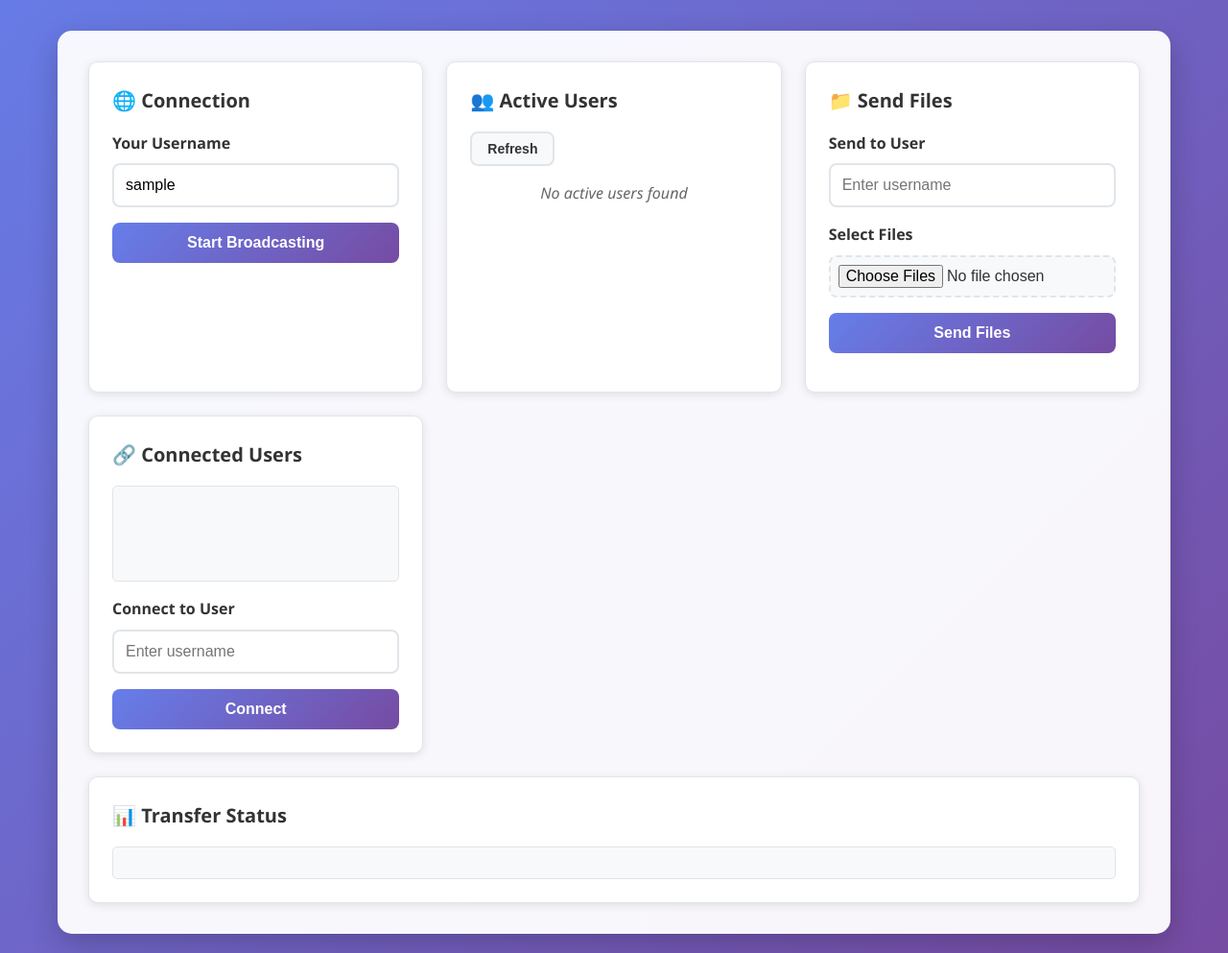
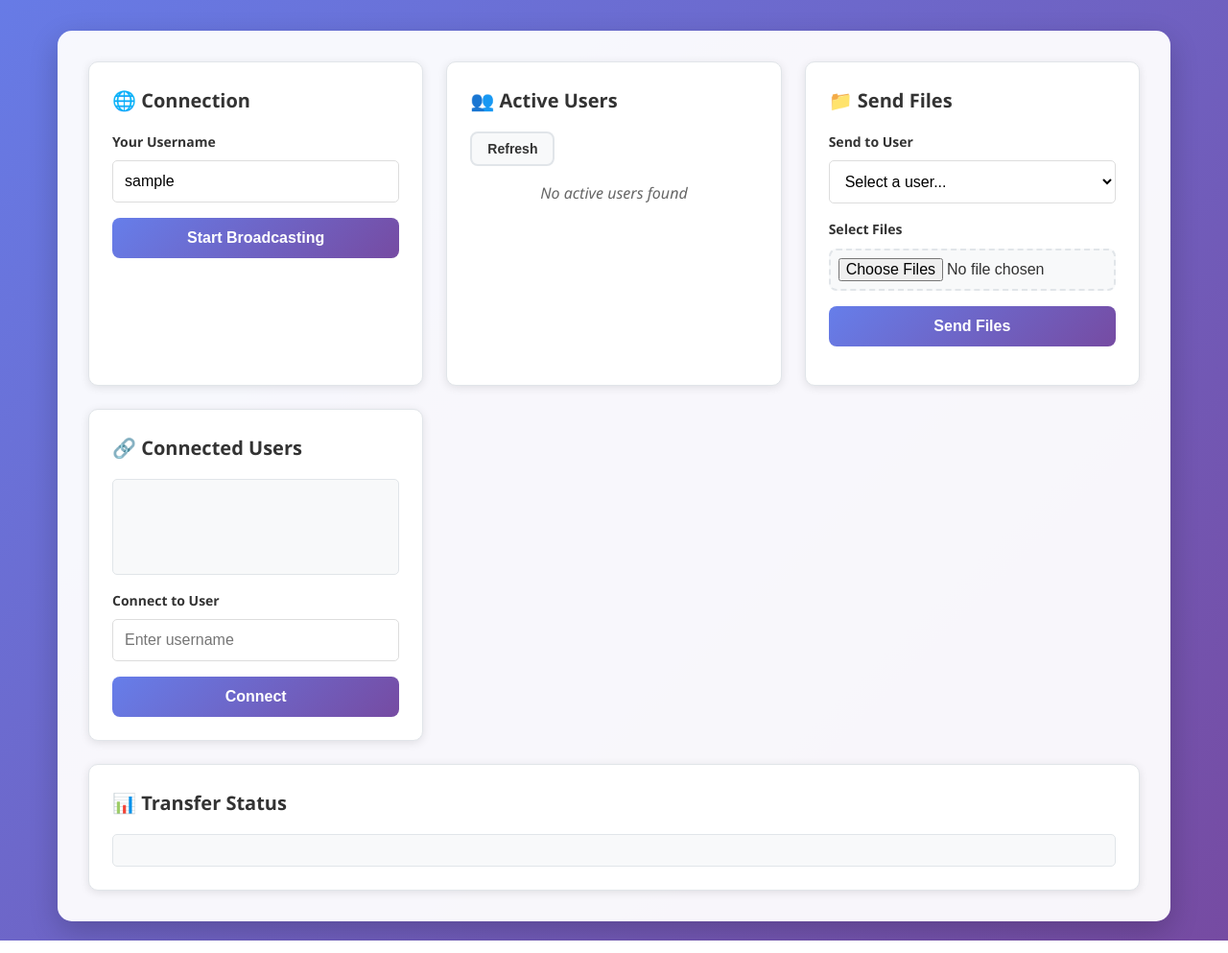
Before and after one commit to theguyjibby/bridgeX, a Flask app: page /dashboard in a window 1280 px wide. Shown: the part 137-1130 px from the top of the page at 96% size. Run offline with Flask 3, Linux system fonts and the light colour scheme; the visitor is signed in with stand-in values (Sample User, id 1); data that the repository does not hold is empty.

Commit message:
Assistant checkpoint: Replace manual username input with dropdown selection
Assistant generated file changes:
- templates/dashboard.html: Replace manual username input with dropdown selection from active users, Update JavaScript to populate dropdown and use selected user, Update sendFiles function to use dropdown selection
- static/css/style.css: Add styling for select dropdown

---

User prompt:

the username is not manually entered to share files instead picked from active users

Replit-Commit-Author: Assistant
Replit-Commit-Session-Id: f159285a-8676-4ac7-92ce-872652cd9599

```diff
--- a/static/css/style.css
+++ b/static/css/style.css
@@ -1,4 +1,3 @@
-
 /* Reset and Base Styles */
 * {
     margin: 0;
@@ -165,25 +164,30 @@ body {
 .form-group label {
     font-weight: 600;
     color: #333;
+    font-size: 0.875rem;
 }
 
-.form-group input {
+.form-group input,
+.form-group select,
+.form-select {
     padding: 0.75rem;
-    border: 2px solid #e1e5e9;
-    border-radius: 8px;
+    border: 1px solid #ddd;
+    border-radius: 5px;
     font-size: 1rem;
-    transition: border-color 0.3s ease;
+    transition: border-color 0.3s;
+    background-color: white;
 }
 
-.form-group input:focus {
+.form-group input:focus,
+.form-group select:focus,
+.form-select:focus {
     outline: none;
     border-color: #667eea;
     box-shadow: 0 0 0 3px rgba(102, 126, 234, 0.1);
 }
 
-.form-group small {
-    color: #666;
-    font-size: 0.875rem;
+.form-select {
+    cursor: pointer;
 }
 
 /* Buttons */
--- a/templates/dashboard.html
+++ b/templates/dashboard.html
@@ -49,8 +49,10 @@
                     <h3>📁 Send Files</h3>
                     <div class="file-sharing">
                         <div class="form-group">
-                            <label for="targetUser">Send to User</label>
-                            <input type="text" id="targetUser" placeholder="Enter username">
+                            <label for="targetUserSelect">Send to User</label>
+                            <select id="targetUserSelect" class="form-select">
+                                <option value="">Select a user...</option>
+                            </select>
                         </div>
                         <div class="form-group">
                             <label for="fileInput">Select Files</label>
@@ -131,11 +133,17 @@
                 const data = await response.json();
 
                 const usersList = document.getElementById('activeUsersList');
+                const targetUserSelect = document.getElementById('targetUserSelect');
+
                 usersList.innerHTML = '';
+
+                // Clear and repopulate dropdown
+                targetUserSelect.innerHTML = '<option value="">Select a user...</option>';
 
                 if (data.active_users && data.active_users.length > 0) {
                     data.active_users.forEach(user => {
                         if (user !== currentUsername) {
+                            // Add to active users display
                             const userCard = document.createElement('div');
                             userCard.className = 'user-card';
                             userCard.innerHTML = `
@@ -143,6 +151,12 @@
                                 <button class="btn btn-small btn-primary" onclick="connectToUser('${user}')">Connect</button>
                             `;
                             usersList.appendChild(userCard);
+
+                            // Add to dropdown for file sending
+                            const option = document.createElement('option');
+                            option.value = user;
+                            option.textContent = user;
+                            targetUserSelect.appendChild(option);
                         }
                     });
                 } else {
@@ -187,11 +201,12 @@
         }
 
         async function sendFiles() {
-            const targetUser = document.getElementById('targetUser').value;
+            const targetUserSelect = document.getElementById('targetUserSelect');
+            const targetUser = targetUserSelect.value;
             const fileInput = document.getElementById('fileInput');
 
             if (!targetUser) {
-                alert('Please enter a target username');
+                alert('Please select a user from the dropdown');
                 return;
             }
 
@@ -233,7 +248,7 @@
             }
 
             // Clear form
-            document.getElementById('targetUser').value = '';
+            targetUserSelect.value = '';
             fileInput.value = '';
         }
 
```
